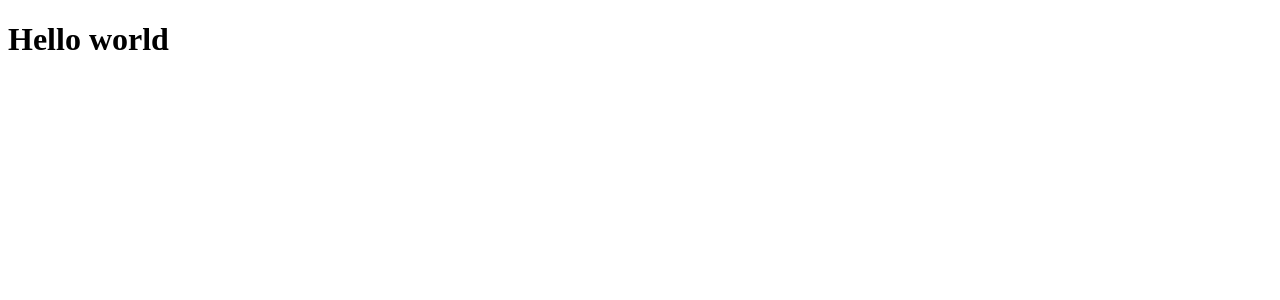
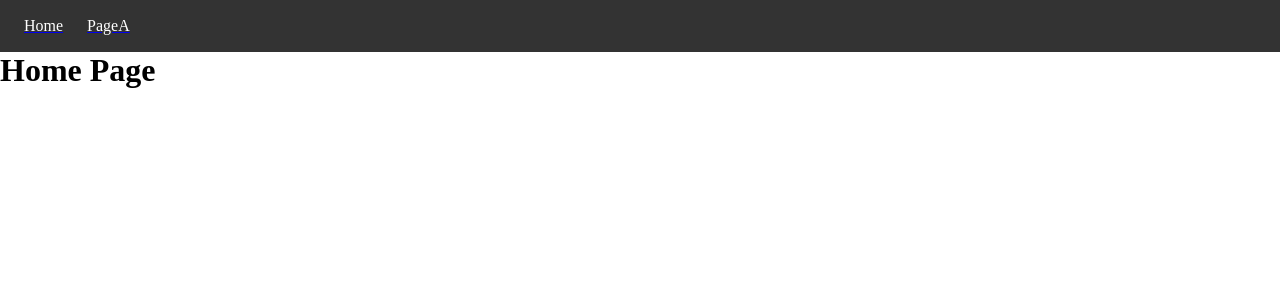
Before and after one commit to CoonJS/react-react-router-dom-simple-boilerplate, a React app: page / in a window 1280 px wide. Shown: the top 300 px of the page. Built offline with nearby package versions, Linux system fonts and the light colour scheme.

Commit message:
add routes

```diff
--- a/src/App.js
+++ b/src/App.js
@@ -1,9 +1,68 @@
 import React, { Component } from 'react';
+import { Switch, Link, Route } from 'react-router-dom';
+
+import './global.css';
+
+import HomePage from './pages/Home/index';
+import PageA from './pages/pageA/index';
 
 export default class App extends Component {
+  constructor(props) {
+    super(props);
+
+    this.state = {
+      routes: [
+        {
+          title: 'Home',
+          key: 'home',
+          link: '/',
+          component: HomePage
+        },
+        {
+          title: 'PageA',
+          key: 'page-a',
+          link: '/page-a',
+          component: PageA
+        }
+      ]
+    };
+  }
+
+  renderMenuItems() {
+    const state = this.state;
+    const { routes } = state;
+
+    return routes.map(route => {
+      return (
+        <Link to={route.link} key={route.key}>
+          <div className="menu-item">{route.title}</div>
+        </Link>
+      );
+    });
+  }
+
+  renderRoutes() {
+    const state = this.state;
+    const { routes } = state;
+
+    return routes.map(route => {
+      const routeKey = `${route.key} ${route.title}`;
+      return <Route exact key={routeKey} path={route.link} component={route.component}/>;
+    });
+  }
+
   render() {
     return (
-      <h1>Hello world</h1>
+      <div className="layout">
+        <div className="nav-menu">
+          {this.renderMenuItems()}
+        </div>
+        <div className="page-container">
+          <Switch>
+            {this.renderRoutes()}
+          </Switch>
+        </div>
+      </div>
     );
   }
 };
--- /dev/null
+++ b/src/global.css
@@ -0,0 +1,33 @@
+* {
+    padding: 0;
+    margin: 0;
+}
+
+.layout {
+    display: flex;
+    flex: 1;
+}
+
+.nav-menu {
+    height: 52px;
+    position: fixed;
+    top: 0;
+    left: 0;
+    width: 100%;
+    background: #333;
+    display: flex;
+    align-items: center;
+    padding: 0 12px;
+}
+
+.nav-menu a .menu-item {
+    padding: 12px;
+}
+
+.nav-menu a .menu-item {
+    color: #fff;
+}
+
+.page-container {
+    margin-top: 52px;
+}
--- /dev/null
+++ b/src/pages/Home/index.js
@@ -0,0 +1,9 @@
+import React, { Component } from 'react';
+
+export default class HomePage extends Component {
+  render() {
+    return (
+      <h1>Home Page</h1>
+    );
+  }
+};
--- /dev/null
+++ b/src/pages/pageA/index.js
@@ -0,0 +1,9 @@
+import React, { Component } from 'react';
+
+export default class PageA extends Component {
+  render() {
+    return (
+      <h1>Page A</h1>
+    );
+  }
+};
```
Also changed, not shown: 1 other file (tests, documents, lock files or other folders).
